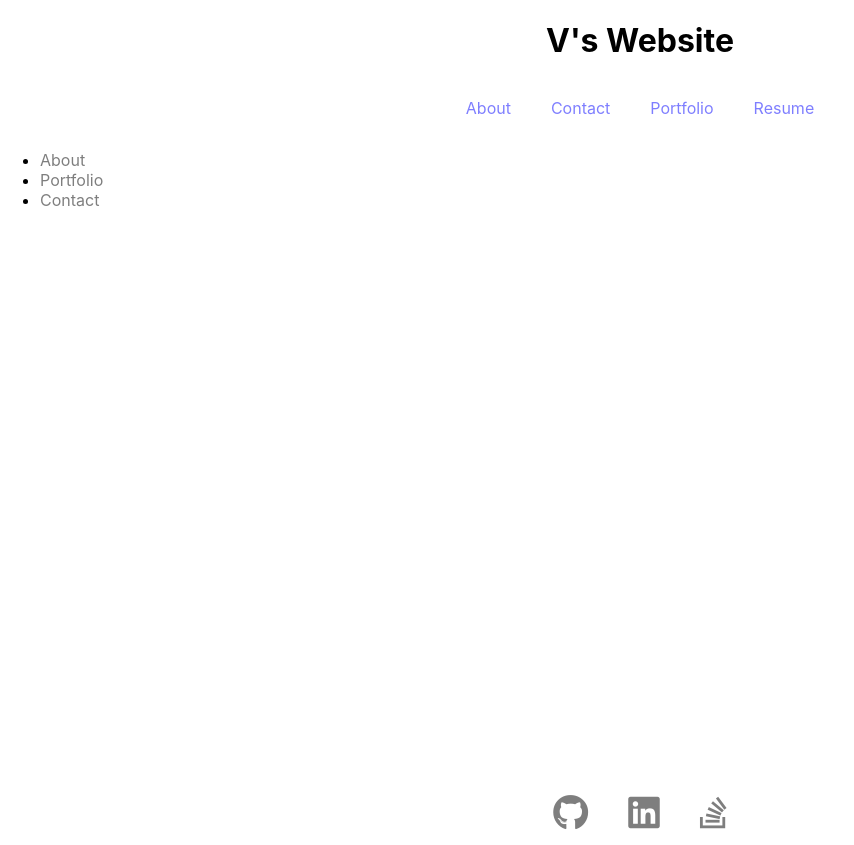
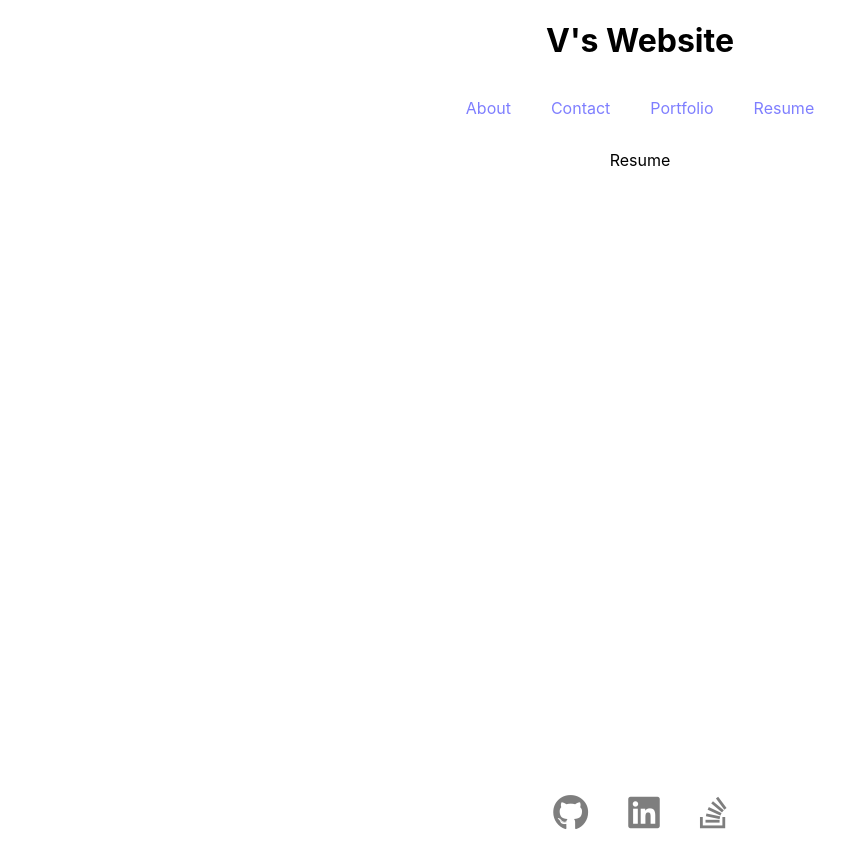
Before and after one commit to tarrol/verbose-train, a React (Create React App) app: page /Resume in a window 1280 px wide. Shown: the whole page, without its empty margins (0-854 px from the left). Built offline with nearby package versions, Linux system fonts and the light colour scheme.

Commit message:
Routing complete for each of the necessary pages

```diff
--- a/src/App.js
+++ b/src/App.js
@@ -1,5 +1,4 @@
 import React from 'react';
-import { BrowserRouter as Router, Routes, Route, Link } from "react-router-dom";
 import Header from './elements/Header'
 import Footer from './elements/Footer'
 import Content from './content/Content';
@@ -9,9 +8,7 @@ function App() {
   return (
     <div className="div-container">
       <Header />
-
       <Content />
-
       <Footer />
     </div>
   )
--- a/src/content/About.js
+++ b/src/content/About.js
@@ -1,9 +1,9 @@
 import React from 'react';
 
-function About(){
-  return(
+function About() {
+  return (
     <>
-    <a>About</a>
+      <p className='textCenter'>About</p>
     </>
   )
 }
--- a/src/content/Contact.js
+++ b/src/content/Contact.js
@@ -3,7 +3,7 @@ import React from 'react';
 function Contact() {
   return (
     <>
-      <a>Contact</a>
+      <p className='textCenter'>Contact</p>
     </>
   )
 }
--- a/src/content/Content.js
+++ b/src/content/Content.js
@@ -1,36 +1,21 @@
 import React from 'react';
-import { BrowserRouter as Router, Routes, Route, Link } from "react-router-dom";
+import { BrowserRouter as Router, Routes, Route } from "react-router-dom";
 import About from './About';
 import Portfolio from './Portfolio';
 import Contact from './Contact';
 import Home from './Home'
+import Resume from './Resume'
 
 function Content() {
   return (
     <Router>
-      <div>
-        <nav>
-          <ul>
-            <li>
-              <Link to='/about'>About</Link>
-            </li>
-            <li>
-              <Link to='/portfolio'>Portfolio</Link>
-            </li>
-            <li>
-              <Link to='/contact'>Contact</Link>
-            </li>
-          </ul>
-        </nav>
-
-        <Routes>
-          <Route path='/' element={<Home />} />
-          <Route path='/' element={<About />} />
-          <Route path='/' element={<Portfolio />} />
-          <Route path='/' element={<Contact />} />
-          {/* <Route path='/' element={<Resume />} /> */}
-        </Routes>
-      </div>
+      <Routes>
+        <Route path='/' element={<Home />} />
+        <Route path='/About' element={<About />} />
+        <Route path='/Portfolio' element={<Portfolio />} />
+        <Route path='/Contact' element={<Contact />} />
+        <Route path='/Resume' element={<Resume />} />
+      </Routes>
     </Router>
   );
 }
--- a/src/content/Portfolio.js
+++ b/src/content/Portfolio.js
@@ -3,7 +3,7 @@ import React from 'react';
 function Portfolio() {
   return (
     <>
-      <a>Portfolio</a>
+      <p className='textCenter'>Portfolio</p>
     </>
   )
 }
--- a/src/content/Resume.js
+++ b/src/content/Resume.js
@@ -3,7 +3,7 @@ import React from 'react';
 function Resume() {
   return (
     <>
-      <a>Resume</a>
+      <p className='textCenter'>Resume</p>
     </>
   )
 }
--- a/src/elements/Header.js
+++ b/src/elements/Header.js
@@ -1,13 +1,13 @@
 import React from 'react';
 import Nav from './Nav'
 
-function Header(){
-  return(
-    <header style={{top:0}}>
-    <h1 style={{display: 'flex', justifyContent: 'center'}}>
-      V's Website
-    </h1>
-    <Nav/>
+function Header() {
+  return (
+    <header style={{ top: 0 }}>
+      <a style={{ opacity: 1 }} href='/'><h1 style={{ display: 'flex', justifyContent: 'center' }}>
+        V's Website
+      </h1></a>
+      <Nav />
     </header>
   )
 }
```
